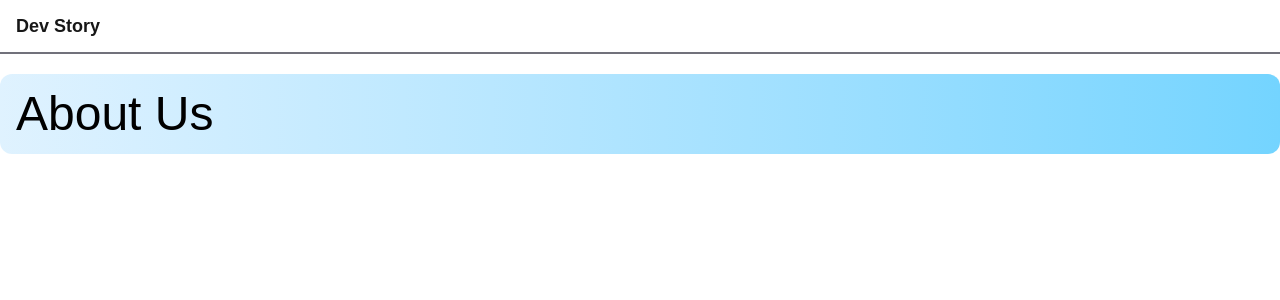
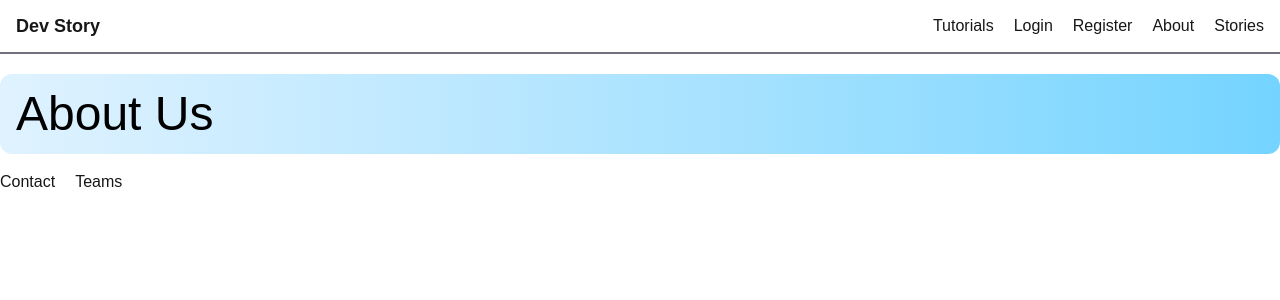
Before and after one commit to gmnayem631/hello-nextjs, a Next.js app: page /about in a window 1280 px wide. Shown: the top 300 px of the page. Built offline with nearby package versions, Linux system fonts and the light colour scheme.

Commit message:
learned to link routes in the UI

```diff
--- a/src/app/about/page.jsx
+++ b/src/app/about/page.jsx
@@ -1,10 +1,15 @@
 import Title from "@/components/Title";
+import Link from "next/link";
 import React from "react";
 
 const About = () => {
   return (
     <div>
       <Title>About Us</Title>
+      <nav className="flex gap-5 mt-4">
+        <Link href={"/about/contact"}>Contact</Link>
+        <Link href={"/about/teams"}>Teams</Link>
+      </nav>
     </div>
   );
 };
--- a/src/components/Header.jsx
+++ b/src/components/Header.jsx
@@ -1,9 +1,18 @@
+import Link from "next/link";
 import React from "react";
 
 const Header = () => {
   return (
-    <header className="border-b-2 border-zinc-500 px-4 py-3">
+    <header className="border-b-2 border-zinc-500 px-4 py-3 flex justify-between items-center">
       <h2 className="text-lg font-semibold">Dev Story</h2>
+
+      <nav className="flex gap-5">
+        <Link href={"/tutorials"}>Tutorials</Link>
+        <Link href={"/login"}>Login</Link>
+        <Link href={"/register"}>Register</Link>
+        <Link href={"/about"}>About</Link>
+        <Link href={"/stories"}>Stories</Link>
+      </nav>
     </header>
   );
 };
```
